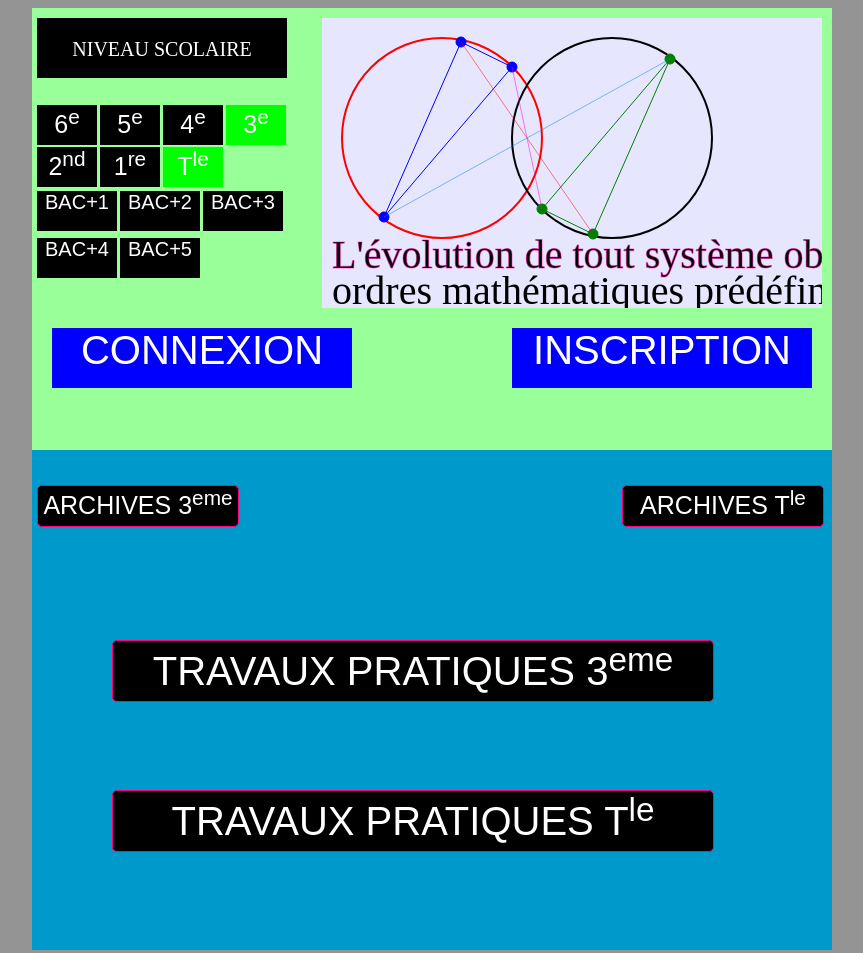
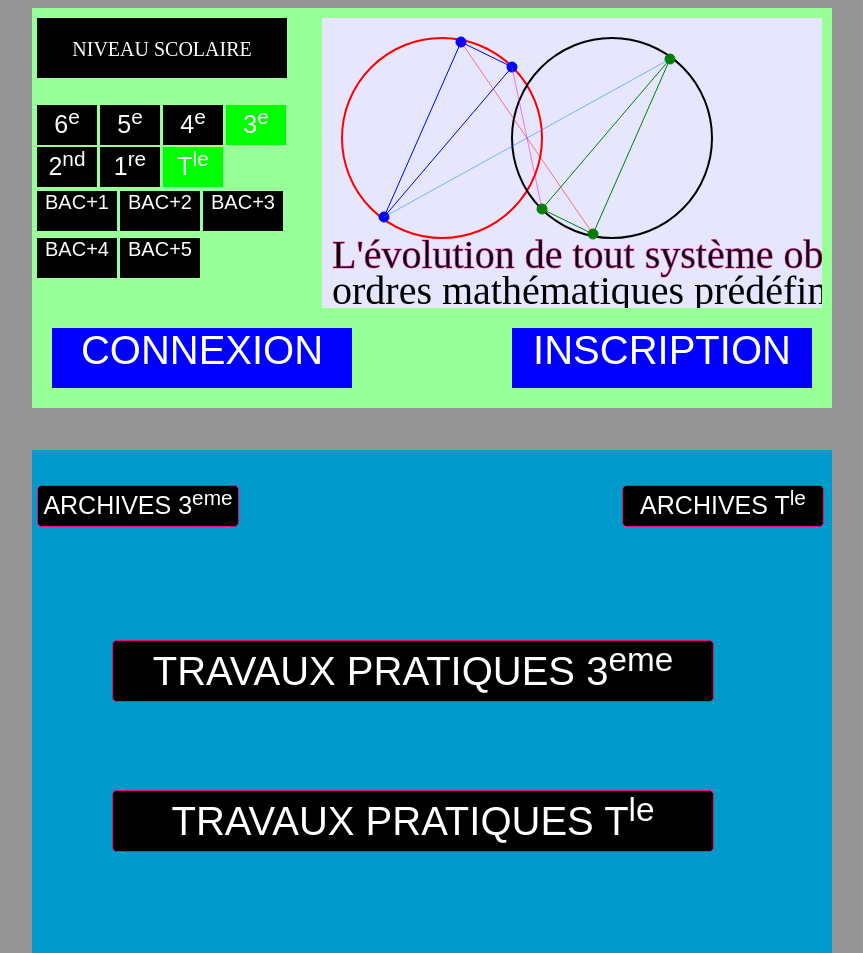
Before and after one commit to MATHSYSTM/TP, a plain HTML site: page index.html in a window 1280 px wide. Shown: the top 953 px of the page, without its empty margins (208-1071 px from the left). Drawn offline with Linux system fonts and the light colour scheme.

Commit message:
Update index.css

```diff
--- a/index.css
+++ b/index.css
@@ -2,7 +2,7 @@ a{color:white; text-decoration:none;}
 
 svg{background-color: rgba(90%,90%,100%,1);position: absolute;left:290px;top:10px;height: 290px;width: 500px;}
 body{background-color: rgba(30%,30%,30%,0.6);display:flex;justify-content:center;}
-#nv1{background-color: rgba(60%,100%,60%,1);position: absolute;height: 800px;width:800px;}
+#nv1{background-color: rgba(60%,100%,60%,1);position: absolute;height: 400px;width:800px;}
 
 #niv{background-color: rgba(0%,0%,0%,1);position: absolute;height: 60px;width:250px;left:5px;
 top:10px;color:white;font-size:20px;content:justify;text-align: center;}
@@ -49,7 +49,7 @@ top:280px;color:white;font-size:40px;font-family:Arial;content: justify; text-al
 #regis{background-color: rgba(0%,0%,100%,1);position: absolute;height: 60px;width:300px;right:20px;
 top:280px;color:white;font-size:40px;font-family:Arial;content: justify; text-align: center;display: block;}
 
-#chap{background-color: rgba(0%,60%,80%,1);position: absolute;height: 500px;width:800px;top: 450px;}
+#chap{background-color: rgba(0%,60%,80%,1);position: absolute;height: 1000px;width:800px;top: 450px;}
 
 #subj{background-color: rgba(0%,0%,0%,1);position: absolute;height: 50px;width:600px;right:90px;
 top:10px;color:white;font-size:40px;font-family:Arial;content: justify; text-align: center;display:inline-block;}
```
